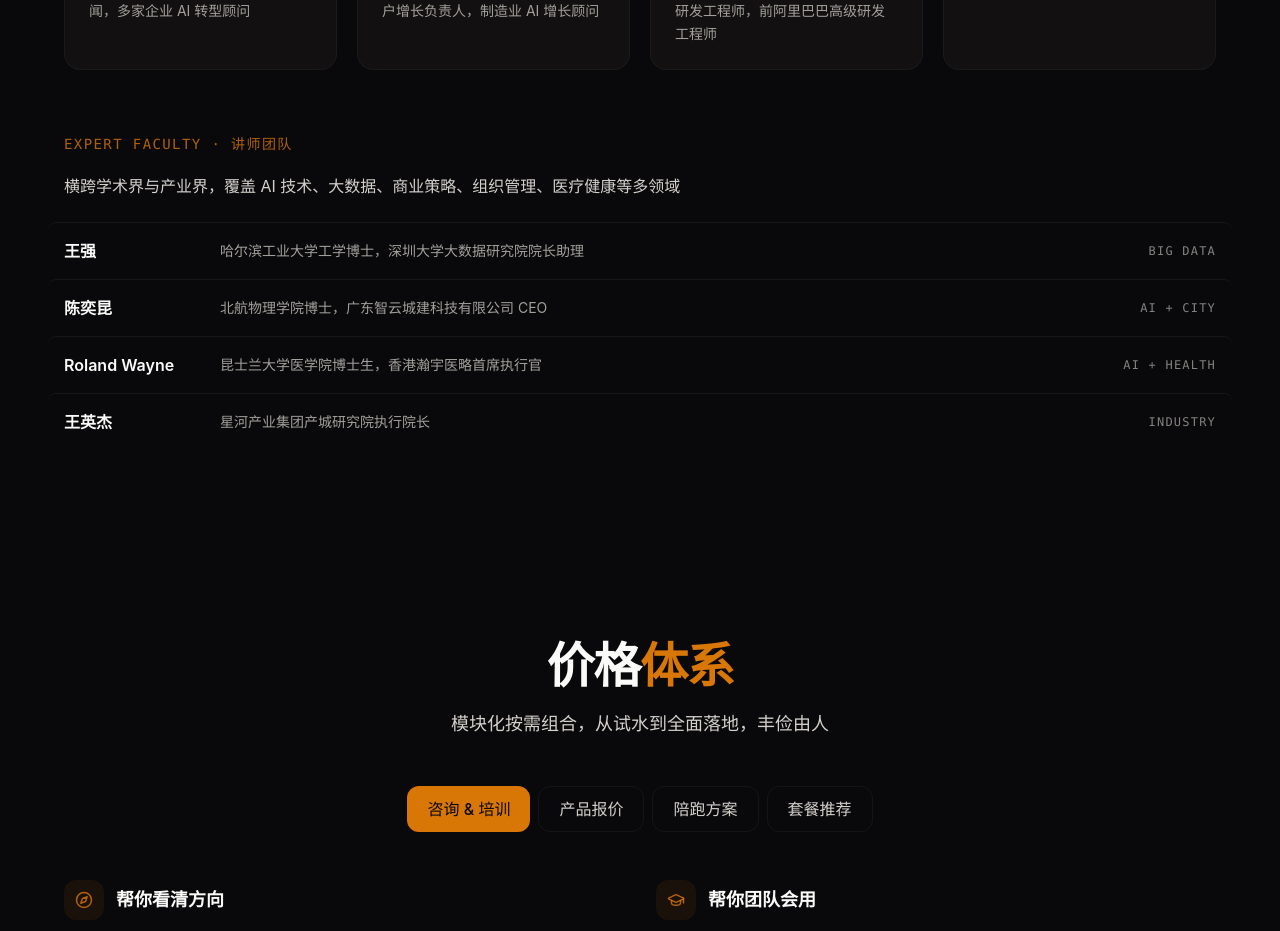
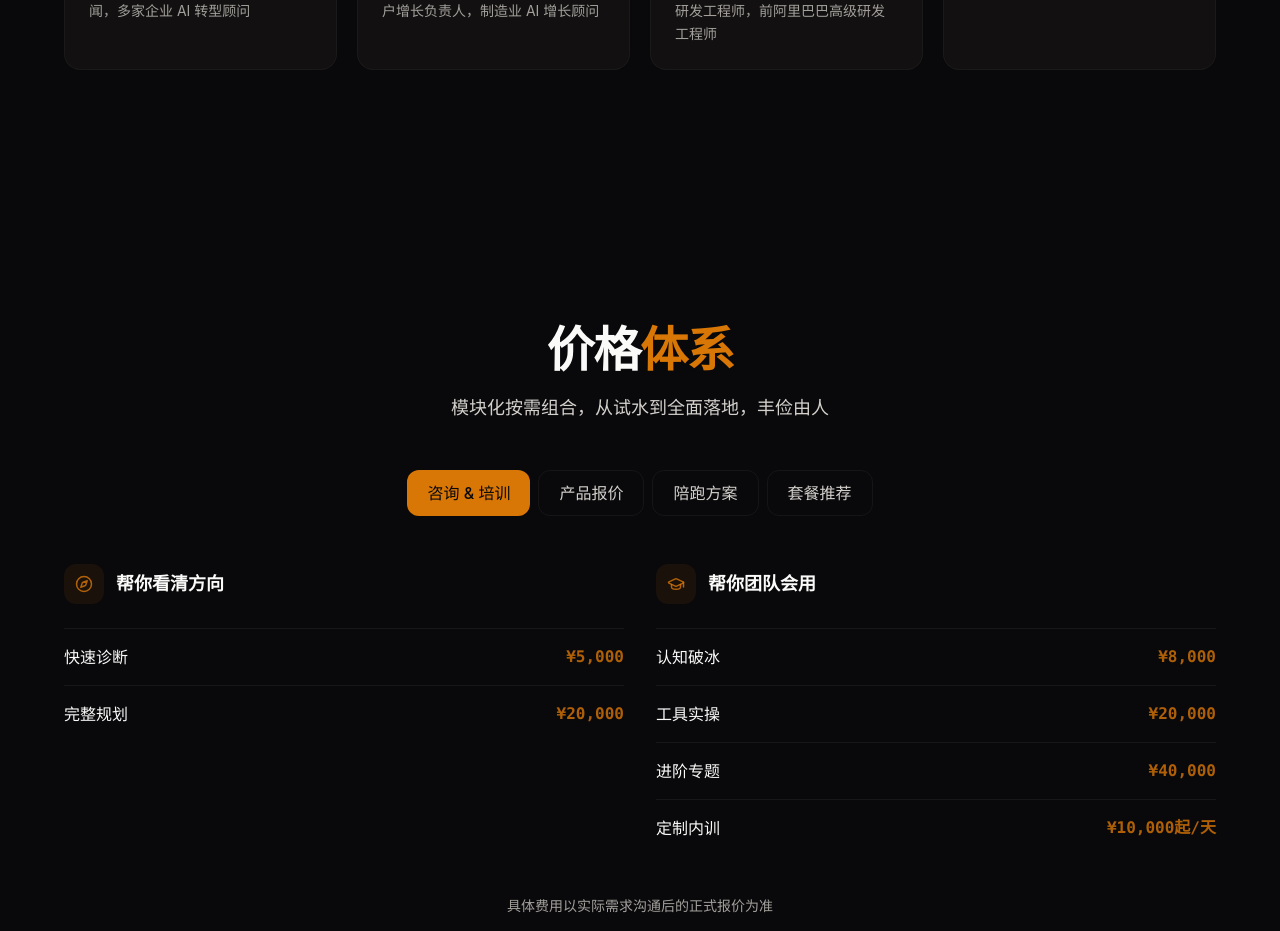
Before and after one commit to wangdefou-dev/defou-website, a React (Vite) app: page / in a window 1280 px wide. Shown: the part 6520-7451 px from the top of the page. Built offline with nearby package versions, Linux system fonts and the light colour scheme.

Commit message:
fix: 移除讲师团队模块
删除页面中的讲师团队展示，避免继续展示 Expert Faculty 相关内容。

Co-Authored-By: Claude Opus 4.7 <noreply@anthropic.com>

```diff
--- a/src/components/Team.jsx
+++ b/src/components/Team.jsx
@@ -29,12 +29,6 @@ const coreTeam = [
   },
 ]
 
-const lecturers = [
-  { name: '王强', title: '哈尔滨工业大学工学博士，深圳大学大数据研究院院长助理', tag: 'Big Data' },
-  { name: '陈奕昆', title: '北航物理学院博士，广东智云城建科技有限公司 CEO', tag: 'AI + City' },
-  { name: 'Roland Wayne', title: '昆士兰大学医学院博士生，香港瀚宇医略首席执行官', tag: 'AI + Health' },
-  { name: '王英杰', title: '星河产业集团产城研究院执行院长', tag: 'Industry' },
-]
 
 export default function Team() {
   const [ref, inView] = useInView({ threshold: 0.1, triggerOnce: true })
@@ -86,32 +80,6 @@ export default function Team() {
             )
           })}
         </div>
-
-        <motion.div
-          initial={{ opacity: 0, y: 20 }}
-          animate={inView ? { opacity: 1, y: 0 } : {}}
-          transition={{ duration: 0.6, delay: 0.3 }}
-          className="mb-6"
-        >
-          <h3 className="text-sm font-mono text-primary/80 tracking-widest uppercase mb-5">Expert Faculty · 讲师团队</h3>
-          <p className="text-base text-warm-gray mb-6">横跨学术界与产业界，覆盖 AI 技术、大数据、商业策略、组织管理、医疗健康等多领域</p>
-        </motion.div>
-
-        <div className="space-y-0">
-          {lecturers.map((l, i) => (
-            <motion.div
-              key={l.name}
-              initial={{ opacity: 0, x: -20 }}
-              animate={inView ? { opacity: 1, x: 0 } : {}}
-              transition={{ duration: 0.5, delay: 0.35 + i * 0.06, ease: [0.16, 1, 0.3, 1] }}
-              className="grid grid-cols-[120px_1fr_auto] md:grid-cols-[140px_1fr_100px] items-center gap-4 py-4 border-t border-white/[0.06] hover:bg-white/[0.02] transition-colors px-4 -mx-4 rounded-lg"
-            >
-              <h4 className="text-warm-white font-semibold text-base">{l.name}</h4>
-              <p className="text-sm text-text-muted leading-relaxed">{l.title}</p>
-              <span className="font-mono text-xs tracking-widest uppercase text-text-muted/80 justify-self-end">{l.tag}</span>
-            </motion.div>
-          ))}
-        </div>
       </div>
     </section>
   )
```
